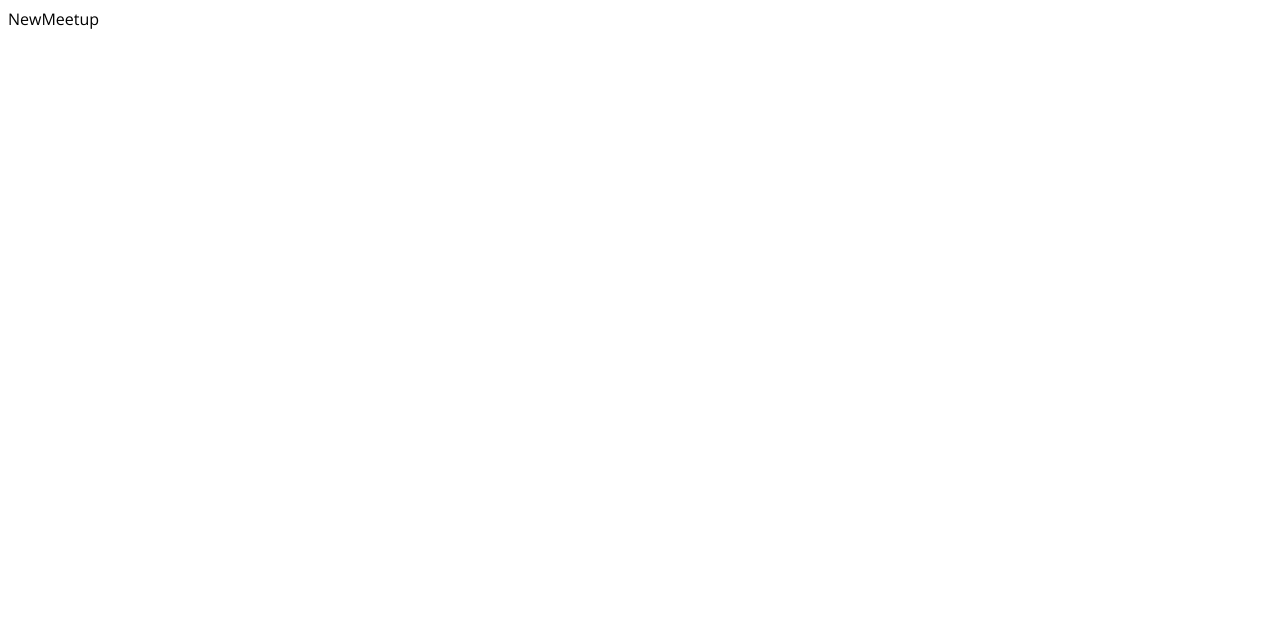
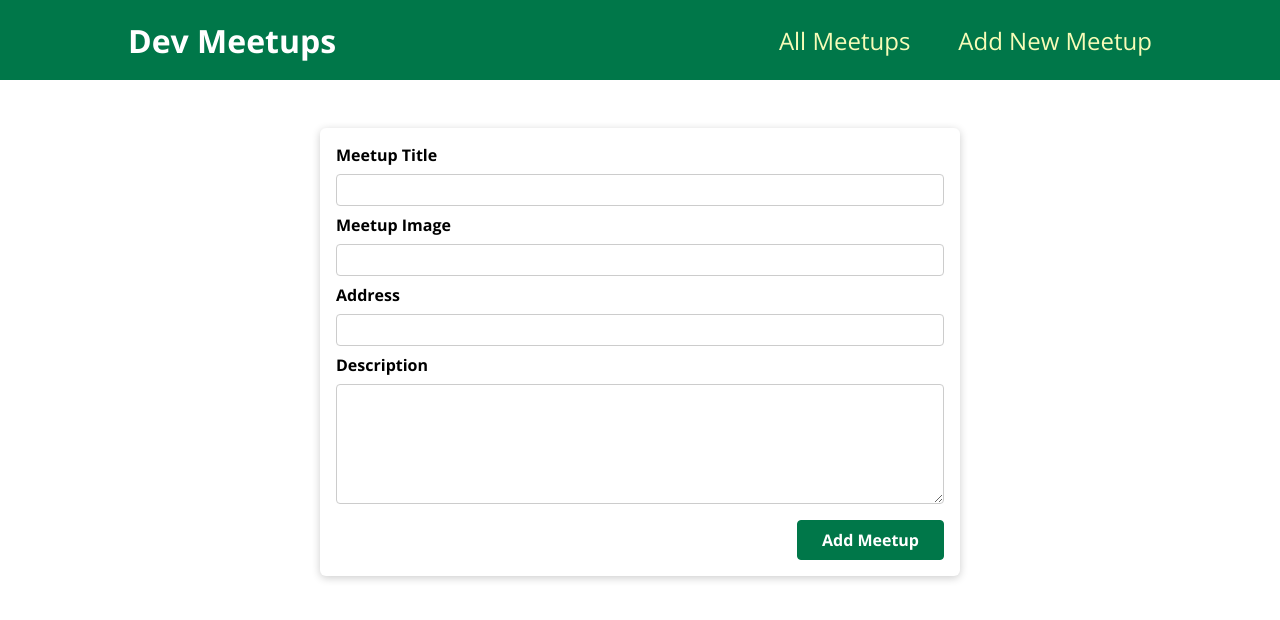
Before and after one commit to dawidmarek95x/dev-meetups, a Next.js app: page /new-meetup in a window 1280 px wide. Shown: the top 620 px of the page. Built offline with nearby package versions, Linux system fonts and the light colour scheme.

Commit message:
Created the New Meetup page and the dynamic Meetup Details pages

```diff
--- /dev/null
+++ b/src/components/layout/Layout.tsx
@@ -0,0 +1,24 @@
+import MainNavigation from "./MainNavigation";
+import { ReactNode } from "react";
+import styled from "styled-components";
+
+interface LayoutProps {
+  children: ReactNode;
+}
+
+const Layout = ({ children }: LayoutProps) => {
+  return (
+    <div>
+      <MainNavigation />
+      <Main>{children}</Main>
+    </div>
+  );
+};
+
+export default Layout;
+
+const Main = styled.main`
+  margin: 3rem auto;
+  width: 90%;
+  max-width: 40rem;
+`;
--- /dev/null
+++ b/src/components/layout/MainNavigation.tsx
@@ -0,0 +1,62 @@
+import Link from "next/link";
+import styled from "styled-components";
+
+const MainNavigation = () => {
+  return (
+    <Header>
+      <Logo>Dev Meetups</Logo>
+      <nav>
+        <NavList>
+          <li>
+            <Link href="/">All Meetups</Link>
+          </li>
+          <li>
+            <Link href="/new-meetup">Add New Meetup</Link>
+          </li>
+        </NavList>
+      </nav>
+    </Header>
+  );
+};
+
+export default MainNavigation;
+
+const Header = styled.header`
+  width: 100%;
+  height: 5rem;
+  display: flex;
+  align-items: center;
+  justify-content: space-between;
+  background-color: #007749;
+  padding: 0 10%;
+`;
+
+const Logo = styled.div`
+  font-size: 2rem;
+  color: white;
+  font-weight: bold;
+`;
+
+const NavList = styled.ul`
+  list-style: none;
+  margin: 0;
+  padding: 0;
+  display: flex;
+  align-items: baseline;
+
+  & li {
+    margin-left: 3rem;
+  }
+
+  & a {
+    text-decoration: none;
+    font-size: 1.5rem;
+    color: #f7fcb8;
+
+    &:hover,
+    &:focus,
+    &.active {
+      color: white;
+    }
+  }
+`;
--- /dev/null
+++ b/src/components/meetups/NewMeetupForm.tsx
@@ -0,0 +1,118 @@
+import { FormEvent, useRef } from "react";
+import Card from "../ui/Card";
+import styled from "styled-components";
+
+interface MeetupData {
+  title: string;
+  image: string;
+  address: string;
+  description: string;
+}
+
+interface NewMeetupFormProps {
+  onAddMeetup: (meetupData: MeetupData) => void;
+}
+
+const NewMeetupForm = ({ onAddMeetup }: NewMeetupFormProps) => {
+  const titleInputRef = useRef<HTMLInputElement>(null);
+  const imageInputRef = useRef<HTMLInputElement>(null);
+  const addressInputRef = useRef<HTMLInputElement>(null);
+  const descriptionInputRef = useRef<HTMLTextAreaElement>(null);
+
+  function submitHandler(event: FormEvent): void {
+    event.preventDefault();
+
+    const enteredTitle = titleInputRef.current?.value ?? "";
+    const enteredImage = imageInputRef.current?.value ?? "";
+    const enteredAddress = addressInputRef.current?.value ?? "";
+    const enteredDescription = descriptionInputRef.current?.value ?? "";
+
+    const meetupData = {
+      title: enteredTitle,
+      image: enteredImage,
+      address: enteredAddress,
+      description: enteredDescription,
+    };
+
+    onAddMeetup(meetupData);
+  }
+
+  return (
+    <Card>
+      <Form onSubmit={submitHandler}>
+        <Control>
+          <label htmlFor="title">Meetup Title</label>
+          <input type="text" required id="title" ref={titleInputRef} />
+        </Control>
+        <Control>
+          <label htmlFor="image">Meetup Image</label>
+          <input type="url" required id="image" ref={imageInputRef} />
+        </Control>
+        <Control>
+          <label htmlFor="address">Address</label>
+          <input type="text" required id="address" ref={addressInputRef} />
+        </Control>
+        <Control>
+          <label htmlFor="description">Description</label>
+          <textarea
+            id="description"
+            required
+            rows={5}
+            ref={descriptionInputRef}
+          ></textarea>
+        </Control>
+        <Actions>
+          <button>Add Meetup</button>
+        </Actions>
+      </Form>
+    </Card>
+  );
+};
+
+export default NewMeetupForm;
+
+const Form = styled.form`
+  padding: 1rem;
+`;
+
+const Control = styled.div`
+  margin-bottom: 0.5rem;
+
+  & input,
+  & textarea {
+    display: block;
+    font: inherit;
+    border-radius: 4px;
+    border: 1px solid #ccc;
+    padding: 0.25rem;
+    width: 100%;
+  }
+
+  & label {
+    display: block;
+    font-weight: bold;
+    margin-bottom: 0.5rem;
+  }
+`;
+
+const Actions = styled.div`
+  margin-top: 1rem;
+  text-align: right;
+
+  & button {
+    font: inherit;
+    cursor: pointer;
+    background-color: #007749;
+    color: white;
+    padding: 0.5rem 1.5rem;
+    border: 1px solid #007749;
+    border-radius: 4px;
+    font-weight: bold;
+
+    &:hover,
+    &:active {
+      background-color: #0ea552;
+      border-color: #0ea552;
+    }
+  }
+`;
--- a/src/pages/_app.tsx
+++ b/src/pages/_app.tsx
@@ -1,6 +1,13 @@
-import '@/styles/globals.scss'
-import type { AppProps } from 'next/app'
+import Layout from "@/components/layout/Layout";
+import "@/styles/globals.scss";
+import type { AppProps } from "next/app";
 
-export default function App({ Component, pageProps }: AppProps) {
-  return <Component {...pageProps} />
-}
+const App = ({ Component, pageProps }: AppProps) => {
+  return (
+    <Layout>
+      <Component {...pageProps} />
+    </Layout>
+  );
+};
+
+export default App;
--- a/src/pages/new-meetup/index.tsx
+++ b/src/pages/new-meetup/index.tsx
@@ -1,7 +1,19 @@
+import NewMeetupForm from "@/components/meetups/NewMeetupForm";
 import React from "react";
 
-function NewMeetup() {
-  return <div>NewMeetup</div>;
+interface EnteredMeetupData {
+  title: string;
+  image: string;
+  address: string;
+  description: string;
+};
+
+function NewMeetupPage() {
+  const addMeetupHandler = (enteredMeetupData: EnteredMeetupData) => {
+    console.log(enteredMeetupData);
+  }
+
+  return <NewMeetupForm onAddMeetup={addMeetupHandler} />;
 }
 
-export default NewMeetup;
+export default NewMeetupPage;
--- a/src/styles/globals.scss
+++ b/src/styles/globals.scss
@@ -6,6 +6,7 @@
 
 body {
   font-family: 'Open Sans', 'Lato', sans-serif;
+  margin: 0;
 }
 
 h1,
```
Also changed, not shown: src/components/meetups/MeetupDetail.tsx (added, +35 -0 lines), src/components/meetups/MeetupItem.tsx (+17 -11 lines), src/pages/[meetupId]/index.tsx (+18 -5 lines), src/pages/_document.tsx (+6 -4 lines), src/pages/index.tsx (+17 -2 lines).
